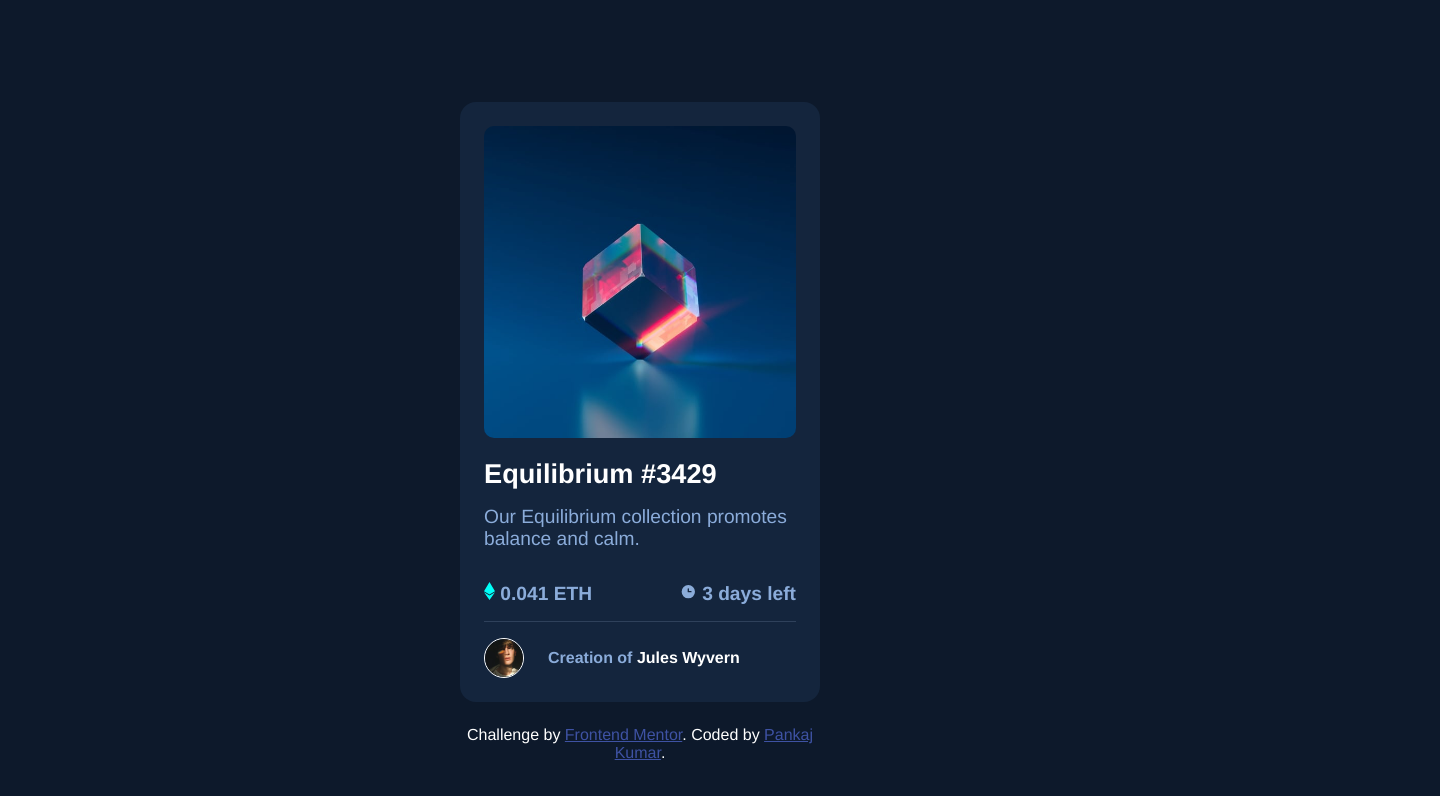
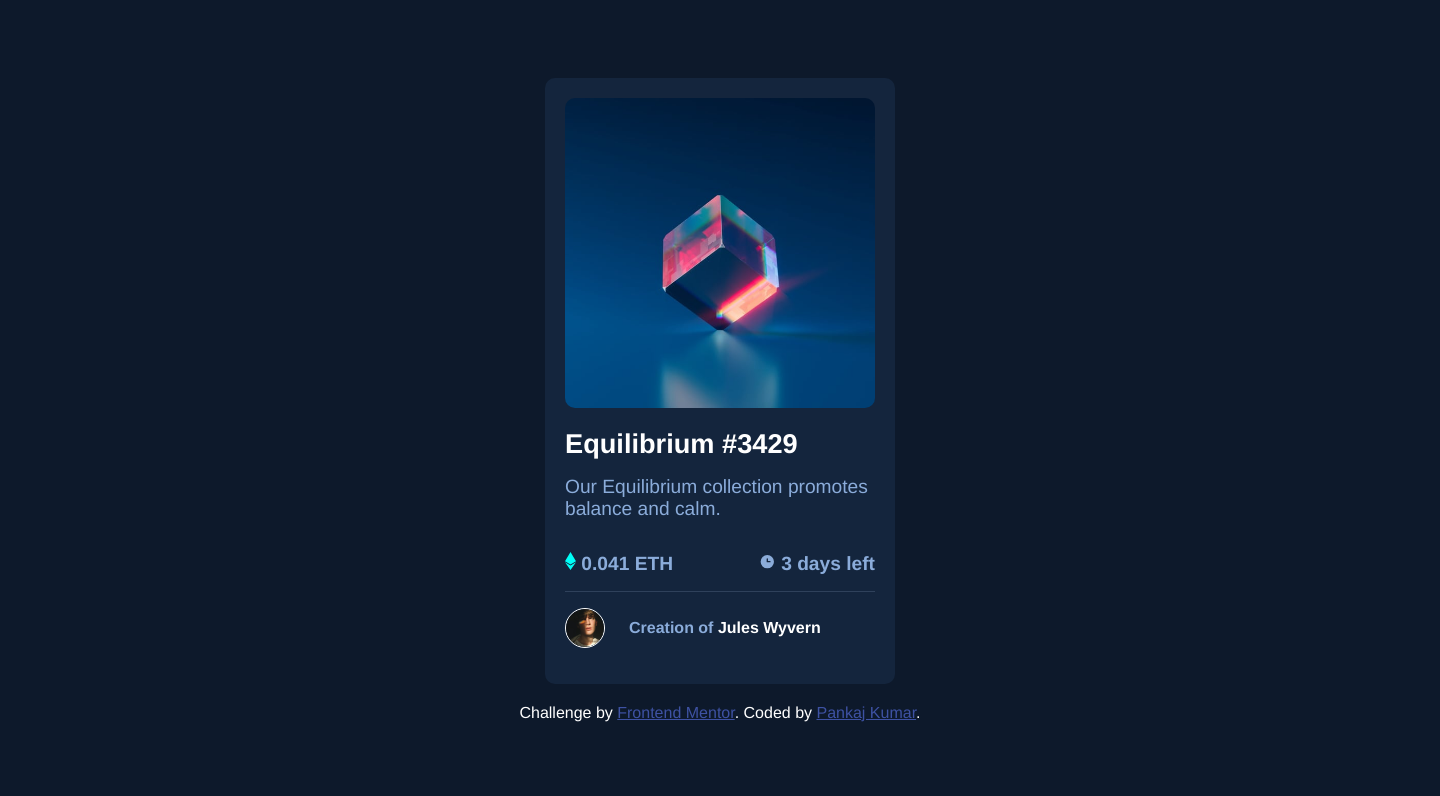
Before and after one commit to pankaj512/frontend-mentor-challenges, a plain HTML site: page index.html in a window 1280 px wide. Shown: the whole page, 1440 px wide, since content can reach past the window. Drawn offline with Linux system fonts and the light colour scheme; a web font is replaced by a local one.

Commit message:
solution with bug on hover of image

```diff
--- a/style.css
+++ b/style.css
@@ -9,12 +9,11 @@ body {
   width: 375px;
   height: 100vh;
   background: hsl(217, 54%, 11%);
+  margin: auto;
+  color: hsl(0, 0%, 100%);
   display: flex;
   flex-direction: column;
-  align-items: center;
   justify-content: center;
-  margin: 2rem auto;
-  color: hsl(0, 0%, 100%);
 }
 
 .attribution {
@@ -30,17 +29,17 @@ body {
   background: hsl(216, 50%, 16%);
   display: flex;
   flex-direction: column;
-  padding: 1.5rem;
+  padding: 20px;
   margin: auto;
-  max-width: 360px;
-  max-height: 600px;
-  border-radius: 1rem;
+  max-width: 350px;
+
+  border-radius: 10px;
   color: hsl(215, 51%, 70%);
-  margin-bottom: 1.5rem;
+  margin-bottom: 20px;
 }
 
 .card .card-item {
-  margin-bottom: 1rem;
+  margin-bottom: 16px;
 }
 
 .card .nft-images {
@@ -121,3 +120,9 @@ body {
 .card .nft-images:hover .nft-image {
   background: hsl(178, 100%, 50%);
 }
+
+@media screen and (min-width: 768px) {
+  body {
+    width: 1440px;
+  }
+}
```
